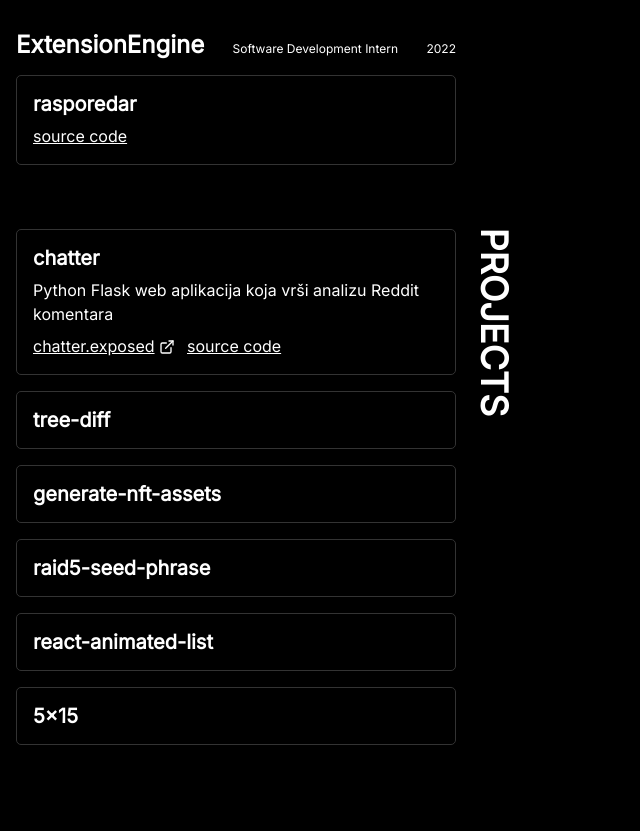
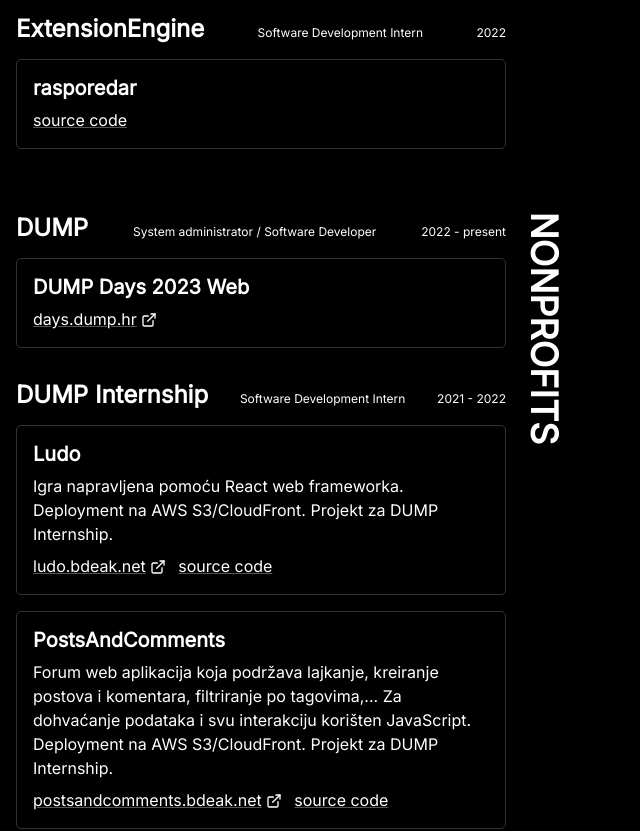
Before and after one commit to bdeak4/bdeak.net, a SvelteKit app in the folder web/: page / in a window 1280 px wide. Shown: the part 497-1328 px from the top of the page, without its empty margins (0-640 px from the left). Before the commit the page ends 1258 px from the top, so only its background shows below. Built offline with nearby package versions, Linux system fonts and the light colour scheme.

Commit message:
add non profit tab

```diff
--- a/web/src/components/organizations.svelte
+++ b/web/src/components/organizations.svelte
@@ -20,7 +20,7 @@
   {#each organizations as organization}
     <li>
       <div class="header">
-        <h2>{organization.name}</h2>
+        <h2><a href={organization.web}>{organization.name}</a></h2>
         <span>{organization.title}</span>
         <span>{organization.timeline}</span>
       </div>
@@ -50,4 +50,7 @@
   h2 {
     margin: 0;
   }
+  h2 a {
+    text-decoration: none;
+  }
 </style>
--- a/web/src/data.ts
+++ b/web/src/data.ts
@@ -1,4 +1,4 @@
-export const organizations = [
+export const work = [
   {
     name: 'Metacodex',
     title: 'DevOps / Software Developer',
@@ -31,6 +31,45 @@ export const organizations = [
   },
 ];
 
+export const nonprofits = [
+  {
+    name: 'DUMP',
+    web: 'https://dump.hr/',
+    title: 'System administrator / Software Developer',
+    timeline: '2022 - present',
+    projects: [
+      {
+        name: 'DUMP Days 2023 Web',
+        web: 'https://days.dump.hr/',
+      },
+    ],
+  },
+  {
+    name: 'DUMP Internship',
+    web: 'https://dump.hr/internship',
+    title: 'Software Development Intern',
+    timeline: '2021 - 2022',
+    projects: [
+      {
+        name: 'Ludo',
+        description: `Igra napravljena pomoću React web frameworka. Deployment na
+        AWS S3/CloudFront. Projekt za DUMP Internship.`,
+        web: 'https://ludo.bdeak.net',
+        src: 'https://github.com/bdeak4/Internship-18-Ludo',
+      },
+      {
+        name: 'PostsAndComments',
+        description: `Forum web aplikacija koja podržava lajkanje, kreiranje
+				postova i komentara, filtriranje po tagovima,... Za dohvaćanje podataka
+				i svu interakciju korišten JavaScript. Deployment na AWS S3/CloudFront.
+				Projekt za DUMP Internship.`,
+        web: 'https://postsandcomments.bdeak.net',
+        src: 'https://github.com/bdeak4/Internship-14-PostsAndComments',
+      },
+    ],
+  },
+];
+
 export const projects = [
   {
     name: 'chatter',
--- a/web/src/routes/+layout.svelte
+++ b/web/src/routes/+layout.svelte
@@ -16,15 +16,15 @@
 
   :global(a) {
     color: #fff;
+    text-decoration-color: #555;
   }
 
   :global(a:hover) {
-    text-decoration: none;
+    text-decoration-color: #fff;
   }
 
   main {
-    max-width: 500px;
+    max-width: 550px;
     padding: 16px;
-    padding-top: 32px;
   }
 </style>
--- a/web/src/routes/+page.svelte
+++ b/web/src/routes/+page.svelte
@@ -2,7 +2,7 @@
   import Organizations from '../components/organizations.svelte';
   import Projects from '../components/projects.svelte';
   import Section from '../components/section.svelte';
-  import { organizations, projects } from '../data';
+  import { work, nonprofits, projects } from '../data';
 </script>
 
 <!-- <h1>Bartol Deak</h1>
@@ -20,7 +20,11 @@ reach out:
   <Section title="about">smth about me</Section>
 
   <Section title="work">
-    <Organizations {organizations} />
+    <Organizations organizations={work} />
+  </Section>
+
+  <Section title="nonprofits">
+    <Organizations organizations={nonprofits} />
   </Section>
 
   <Section title="projects">
```
